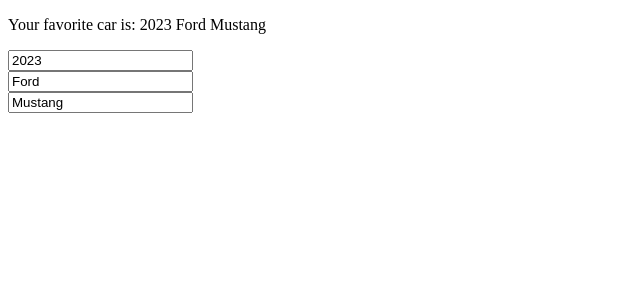
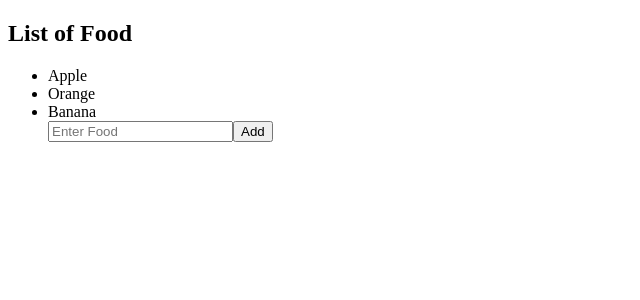
Before and after one commit to Volkanmolla42/react-tutorial, a React (Vite) app in the folder my-react-app/: page / in a window 1280 px wide. Shown: the top 300 px of the page, without its empty margins (0-640 px from the left). Built offline with nearby package versions, Linux system fonts and the light colour scheme.

Commit message:
update array exm

```diff
--- a/my-react-app/src/App.jsx
+++ b/my-react-app/src/App.jsx
@@ -1,12 +1,12 @@
 //
 // eslint-disable-next-line no-unused-vars
 import React from 'react'
-import ObjectUpdate from './Components/ObjectUpdate'
+import ArrayUpdate from './Components/ArrayUpdate'
 
 const App = () => {
   return (
     <>
-      <ObjectUpdate />
+      <ArrayUpdate />
     </>
   )
 }
--- /dev/null
+++ b/my-react-app/src/Components/ArrayUpdate.jsx
@@ -0,0 +1,41 @@
+// eslint-disable-next-line no-unused-vars
+import React, { useState } from 'react'
+
+const ArrayUpdate = () => {
+  const [foods, setFoods] = useState(['Apple', 'Orange', 'Banana'])
+
+  const handleAddFood = () => {
+    const newFood = document.getElementById('foodInput').value
+
+    setFoods((f) => [...f, newFood])
+
+    document.getElementById('foodInput').value = ''
+  }
+  const handleRemoveFood = (index) => {
+    setFoods(foods.filter((_, i) => i !== index))
+  }
+
+  //
+  return (
+    <div>
+      <h2>List of Food</h2>
+      <ul>
+        {foods.map((food, index) => (
+          <li
+            key={index}
+            onClick={() => {
+              handleRemoveFood(index)
+            }}
+          >
+            {food}
+          </li>
+        ))}
+        <input type='text' placeholder='Enter Food' id='foodInput' />
+
+        <button onClick={handleAddFood}>Add</button>
+      </ul>
+    </div>
+  )
+}
+
+export default ArrayUpdate
```
